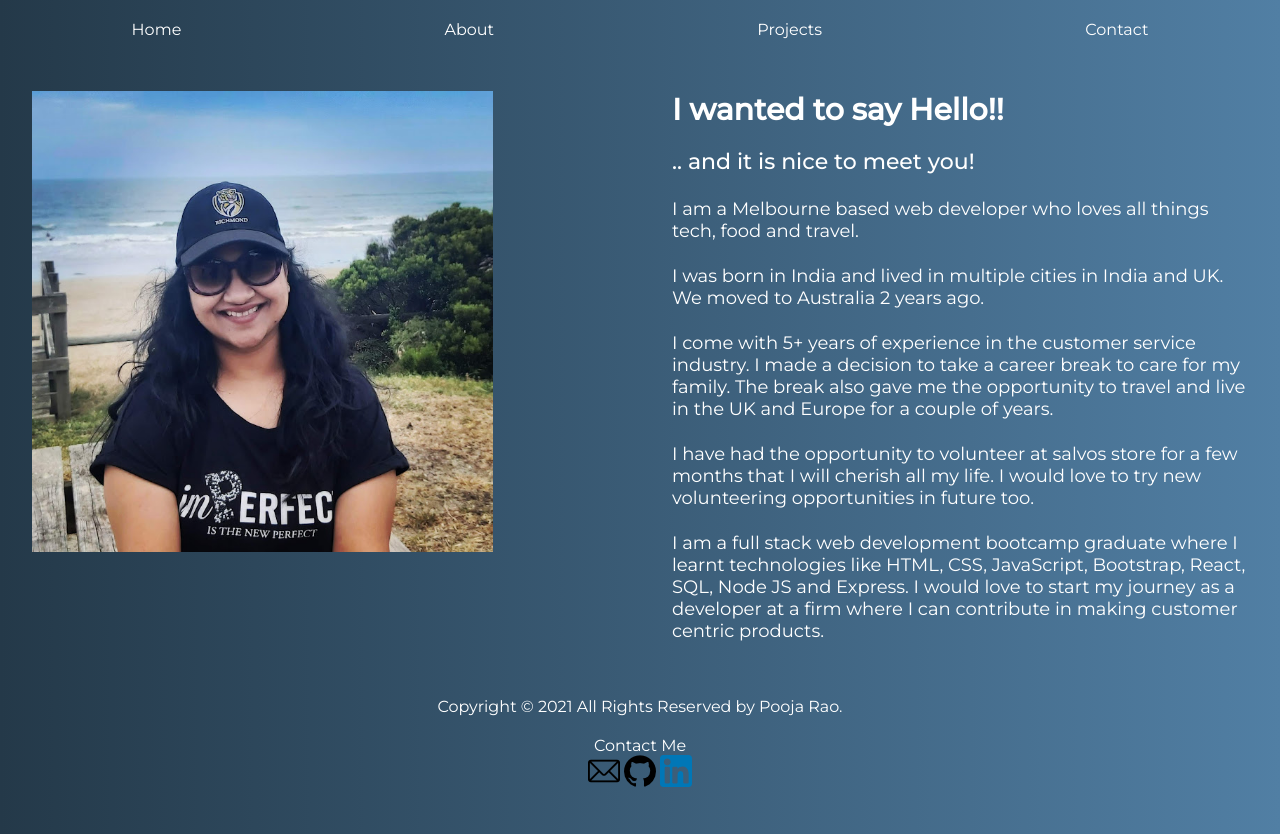
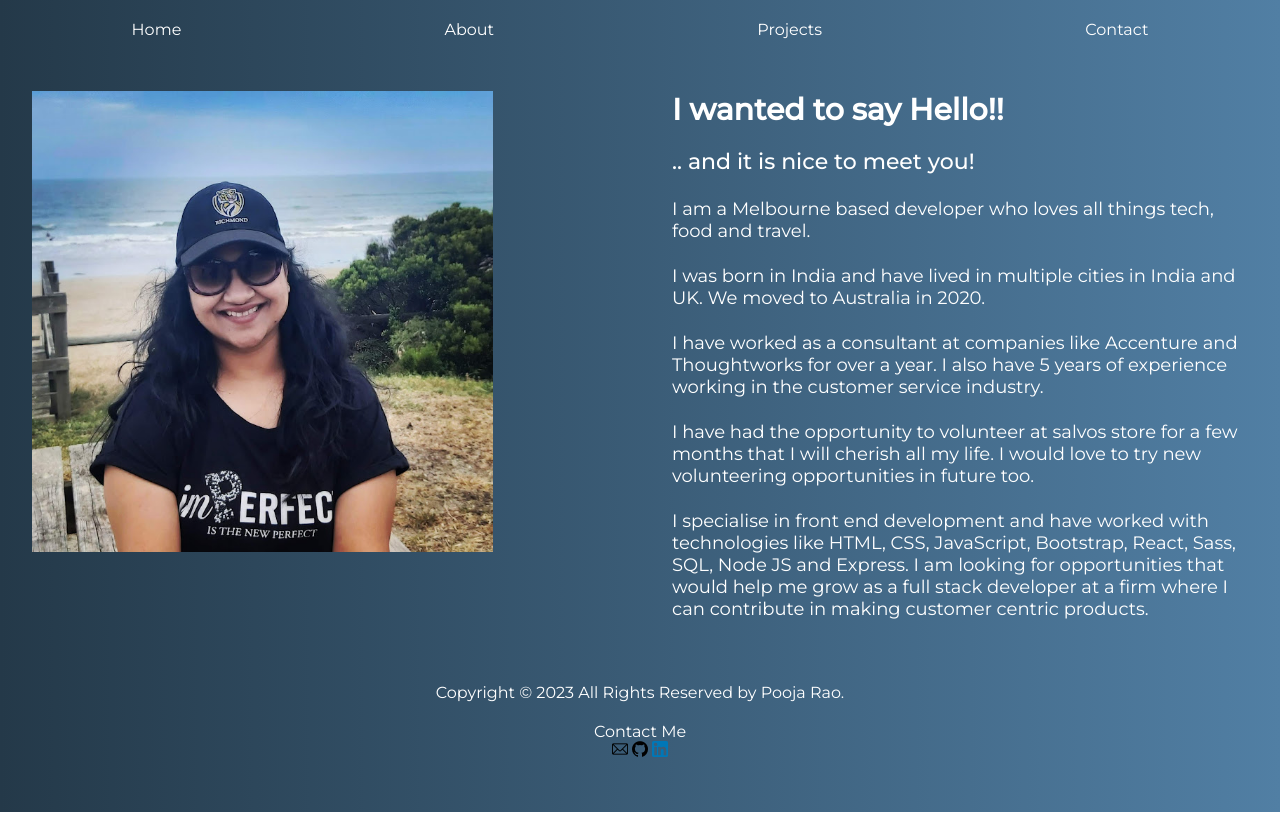
Before and after one commit to raopoo/portfolio-website, a plain HTML site: page about.html in a window 1280 px wide. After the commit the page ends 812 px from the top, so only its background shows below. Drawn offline with Linux system fonts and the light colour scheme.

Commit message:
Updated about page and cleared css file

```diff
--- a/about.html
+++ b/about.html
@@ -5,8 +5,6 @@
     <meta http-equiv="X-UA-Compatible" content="IE=edge">
     <meta name="viewport" content="width=device-width, initial-scale=1.0">
     <link rel="stylesheet" href="./styles/css/main.css">
-    <link rel="stylesheet" href="./styles/about.css">
-    <!-- <link rel="stylesheet" href="./styles/styles.css"> -->
     <title>About Page</title>
 </head>
 <body>
@@ -26,17 +24,17 @@
             <div class="about-info__my-info">
                 <h1 class="myinfo-text__header">I wanted to say Hello!!</h1>
                 <h3 class="myinfo-text__secondary-header"> .. and it is nice to meet you! <h3><br>
-                <p class="myinfo-text__para">I am a Melbourne based web developer who loves all things tech, food and travel.</p><br>
-                <p class="myinfo-text__para">I was born in India and lived in multiple cities in India and UK. We moved to Australia 2 years ago. </p><br>
-                <p class="myinfo-text__para">I come with 5+ years of experience in the customer service industry. I made a decision to take a career break to care for my family. The break also gave me the opportunity to travel and live in the UK and Europe for a couple of years. </p><br>
-                <p class="myinfo-text__para">I have had the opportunity to volunteer at salvos store for a few months that I will cherish all my life. I would love to try new  volunteering opportunities in future too.</p><br>
-                <p class="myinfo-text__para">I am a full stack web development bootcamp graduate where I learnt technologies like HTML, CSS, JavaScript, Bootstrap, React, SQL, Node JS and Express. I would love to start my journey as a developer at a firm where I can contribute in making customer centric products. </p>
+                <p class="myinfo-text__para">I am a Melbourne based developer who loves all things tech, food and travel.</p><br>
+                <p class="myinfo-text__para">I was born in India and have lived in multiple cities in India and UK. We moved to Australia in 2020. </p><br>
+                <p class="myinfo-text__para">I have worked as a consultant at companies like Accenture and Thoughtworks for over a year. I also have 5 years of experience working in the customer service industry.  </p><br>
+                <p class="myinfo-text__para">I have had the opportunity to volunteer at salvos store for a few months that I will cherish all my life. I would love to try new volunteering opportunities in future too.</p><br>
+                <p class="myinfo-text__para">I specialise in front end development and have worked with technologies like HTML, CSS, JavaScript, Bootstrap, React, Sass, SQL, Node JS and Express. I am looking for opportunities that would help me grow as a full stack developer at a firm where I can contribute in making customer centric products. </p>
 
             </div>
         </div>
     </main>
     <footer class="footer">
-          <p>Copyright &copy; 2021 All Rights Reserved by <a class="footer__link" href="https://www.linkedin.com/in/pooja-r-a-o/" target="_blank">Pooja Rao</a>.
+          <p>Copyright &copy; <span id="year"></span> All Rights Reserved by <a class="footer__link" href="https://www.linkedin.com/in/pooja-r-a-o/" target="_blank">Pooja Rao</a>.
 
             <div class="footer__icons">
                 <p>Contact Me</p>
@@ -46,5 +44,8 @@
 
              </div>
     </footer>
+    <script>
+        document.getElementById("year").innerHTML = new Date().getFullYear();
+        </script>
 </body>
 </html>
--- a/styles/scss/_footer.scss
+++ b/styles/scss/_footer.scss
@@ -13,5 +13,9 @@
         // display: flex;
         margin: 10px;
         padding: 10px;
+
+    }
+    a img{
+        height: 1rem;
     }
 }
```
Also changed, not shown: contact.html (+7 -6 lines), projects.html (+4 -3 lines), styles/css/main.css.
